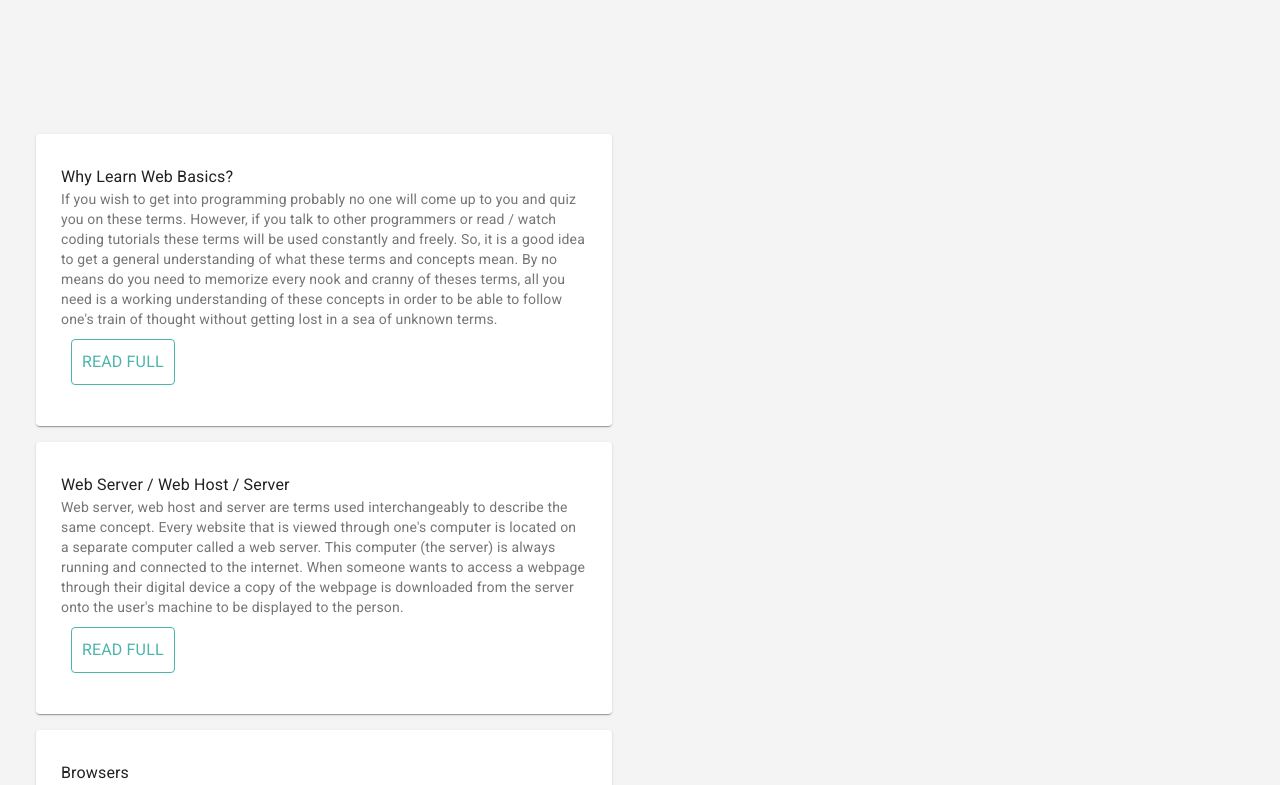
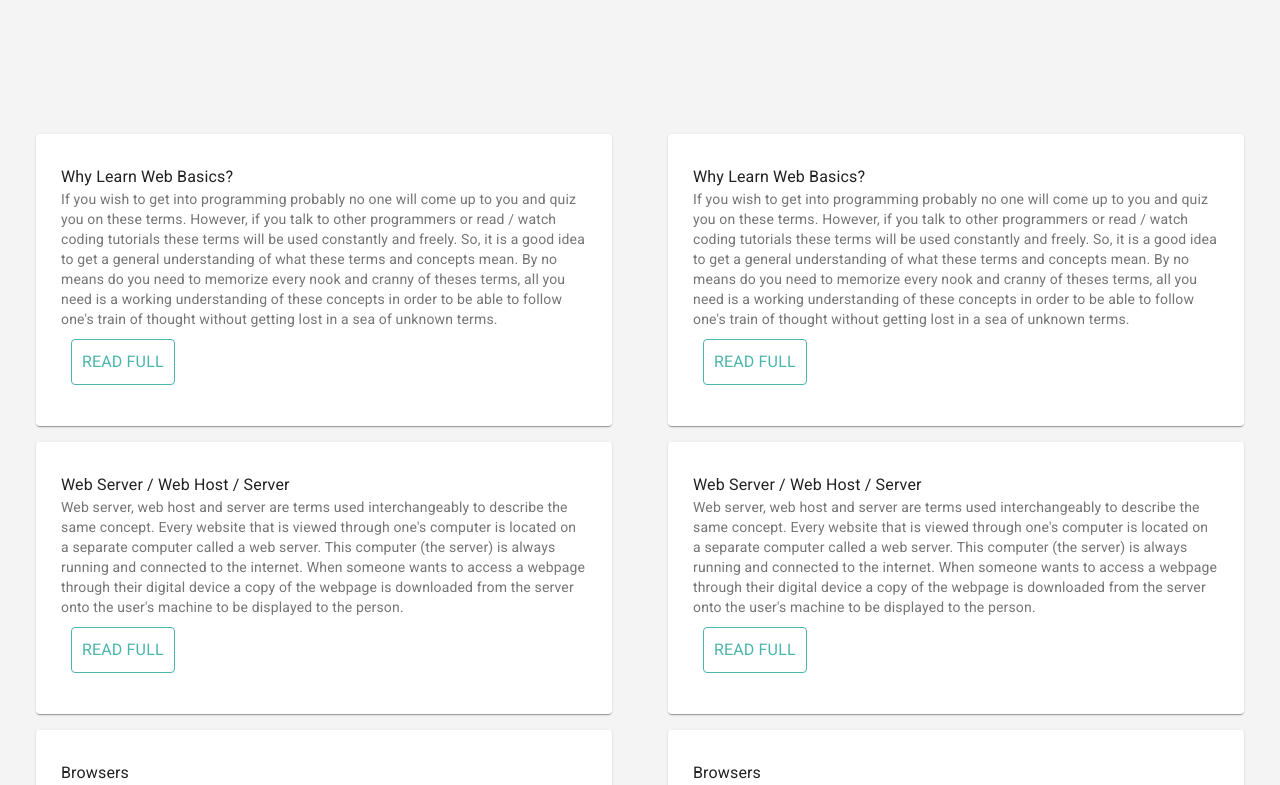
Before and after one commit to kristina-arezina/terms-2-program, a React (Create React App) app: page /women-in-tech in a window 1280 px wide. Shown: the part 415-1200 px from the top of the page. Built offline with nearby package versions, Linux system fonts and the light colour scheme.

Commit message:
need logic for secound column

```diff
--- a/src/components/WomenInTech/Grid.js
+++ b/src/components/WomenInTech/Grid.js
@@ -68,6 +68,37 @@ export default ({womenJourney}) => {
 
       )}
       </Grid>
+      <Grid item xs={12} sm={6}>
+          {womenJourney.map(({ title, description, link, id }) =>
+            <ListItem alignItems="flex-start"  key={womenJourney}>
+                <Paper style={{
+                    backgroundColor:"#fffff",
+                    padding:25,
+                    fontFamily:"century gothic",
+                }}>
+            <ListItemText key={womenJourney}
+                primary={
+                    <React.Fragment >
+                      {title}
+                    </React.Fragment>
+                }
+                secondary={
+                    <React.Fragment >
+                      {description}
+                <br/>
+                      <Button className={classes.button}>
+                          <Link className={classes.link} rel="noopener" variant="body1" href={link} target="_blank">
+                                Read Full
+                          </Link>
+                      </Button>
+                    </React.Fragment>
+                }>
+          </ListItemText>
+    </Paper>
+    </ListItem>
+
+  )}
+  </Grid>
       </Grid>
       </div>
 )}
```
